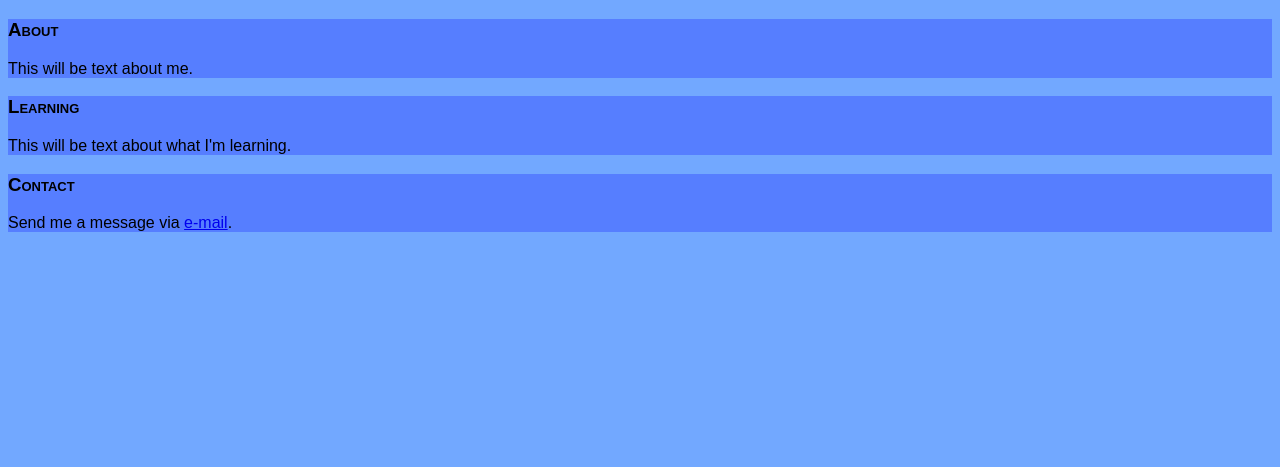
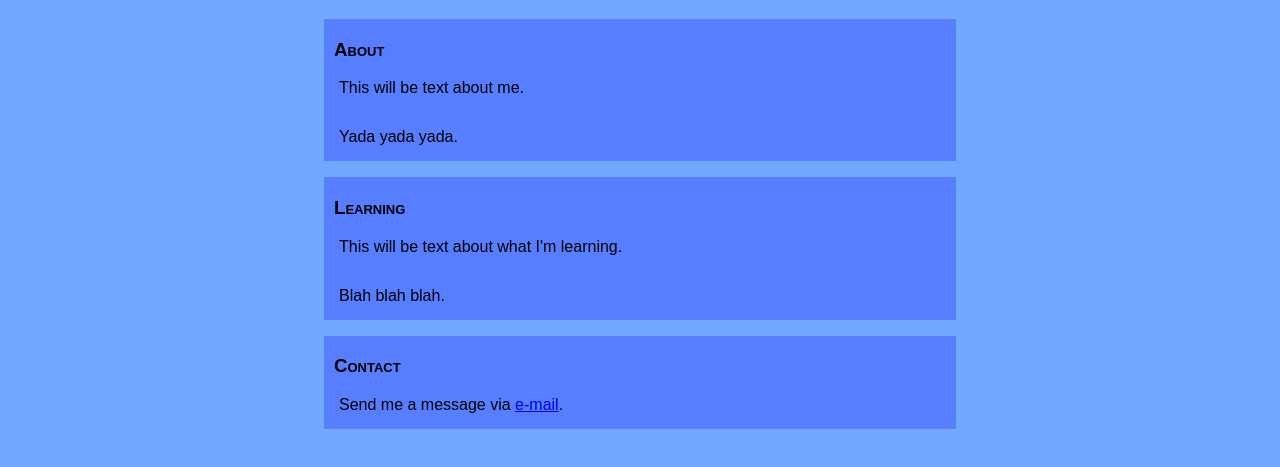
Before and after one commit to souzamartin/se_prep_proj, a plain HTML site: page index.html in a window 1280 px wide. Shown: the part 61-528 px from the top of the page. Drawn offline with Linux system fonts and the light colour scheme.

Commit message:
Update CSS.

```diff
--- a/index.html
+++ b/index.html
@@ -12,18 +12,26 @@
   <section id="boxes">
 
     <div class="box">
-      <h3>About</h3>
+      <div class="boxtitle"><h3>About</h3></div>
+      <div class="boxcontent">
       <p>This will be text about me.</p>
+      <p>Yada yada yada.</p>
+      </div>
     </div>
 
     <div class="box">
-      <h3>Learning</h3>
-      <p>This will be text about what I'm learning.</p>
+      <div class="boxtitle"><h3>Learning</h3></div>
+      <div class="boxcontent">
+        <p>This will be text about what I'm learning.</p>
+        <p>Blah blah blah.</p>
+      </div>
     </div>
 
     <div class="box">
-      <h3>Contact</h3>
+      <div class="boxtitle"><h3>Contact</h3></div>
+      <div class="boxcontent">
       <p>Send me a message via <a href="mailto:souzam@sonic.net">e-mail</a>.</p>
+      </div>
     </div>
 
   </section>
--- a/style.css
+++ b/style.css
@@ -7,10 +7,22 @@ body {
   text-align: center;
 }
 
-.box {
-  background: rgba(0, 0, 255, 0.25);
+.boxtitle {
+  font-variant: small-caps;
+  padding-top: 1px;
+  padding-left: 10px;
 }
 
-h3 {
-  font-variant: small-caps;
+.box {
+  display: block;
+  margin-left: auto;
+  margin-right: auto;
+  background: rgba(0, 0, 255, 0.25);
+  width: 50%;
 }
+
+.box p {
+  padding-left: 15px;
+  padding-right: 15px;
+  padding-bottom: 15px;
+}
```
